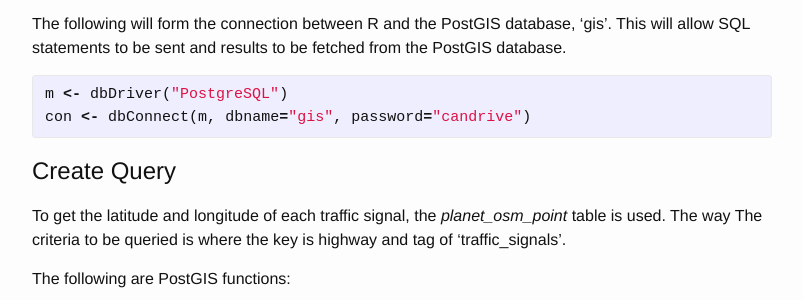
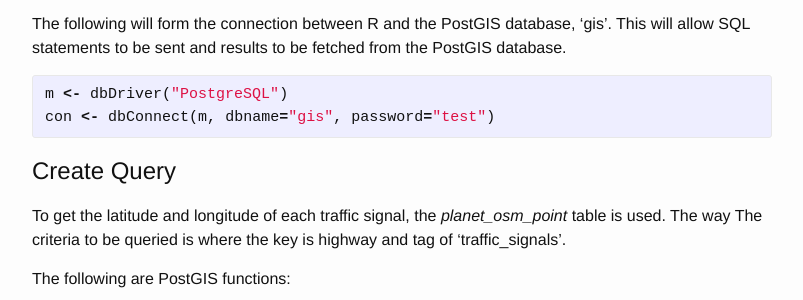
Before and after one commit to awcull/awcull.github.io, a Jekyll site: the page built from _posts/2015-10-13-Vis-Traffic-Signals-PostGIS-OSM-R.md, in a window 1280 px wide and 900 px high, scrolled down 997 px. Shown: the part 151-451 px from the top of the window, without its empty margins (238-1041 px from the left). Built offline with Jekyll 4.4.1, drawn with Linux system fonts in a browser that asks for light colours.

Commit message:
fixed line

```diff
--- a/_posts/2015-10-13-Vis-Traffic-Signals-PostGIS-OSM-R.md
+++ b/_posts/2015-10-13-Vis-Traffic-Signals-PostGIS-OSM-R.md
@@ -43,7 +43,7 @@ The following will form the connection between R and the PostGIS database, 'gis'
 
 {% highlight r %}
 m <- dbDriver("PostgreSQL")
-con <- dbConnect(m, dbname="gis", password="candrive")
+con <- dbConnect(m, dbname="gis", password="test")
 {% endhighlight %}
 
 # Create Query
@@ -114,7 +114,7 @@ The same query can be made to obtain all traffic signal locations.
 
 
 {% highlight r %}
-con2 <- dbConnect(m, dbname="gisdb", password="candrive")
+con2 <- dbConnect(m, dbname="gisdb", password="test")
 q <- "SELECT
       highway as Tag,
       ST_Y(ST_Transform(way,4326)) AS lat,
```
